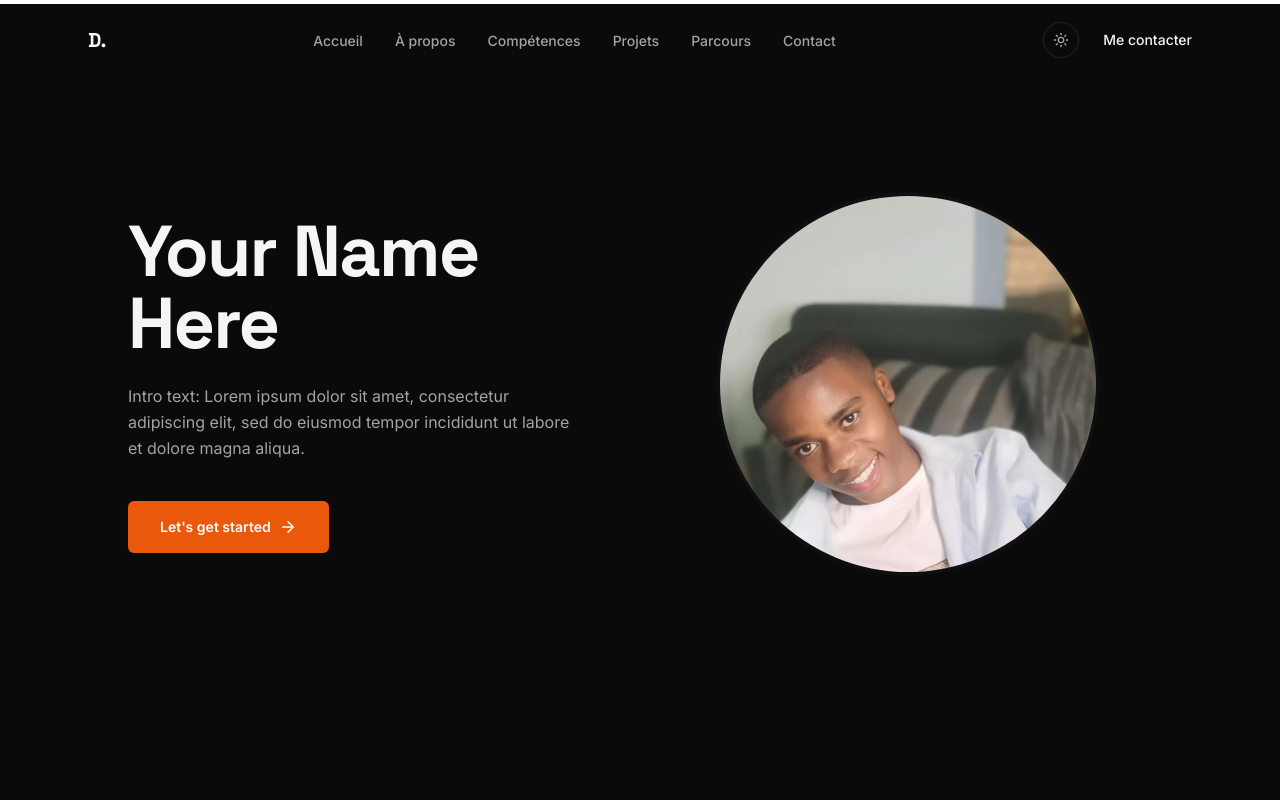
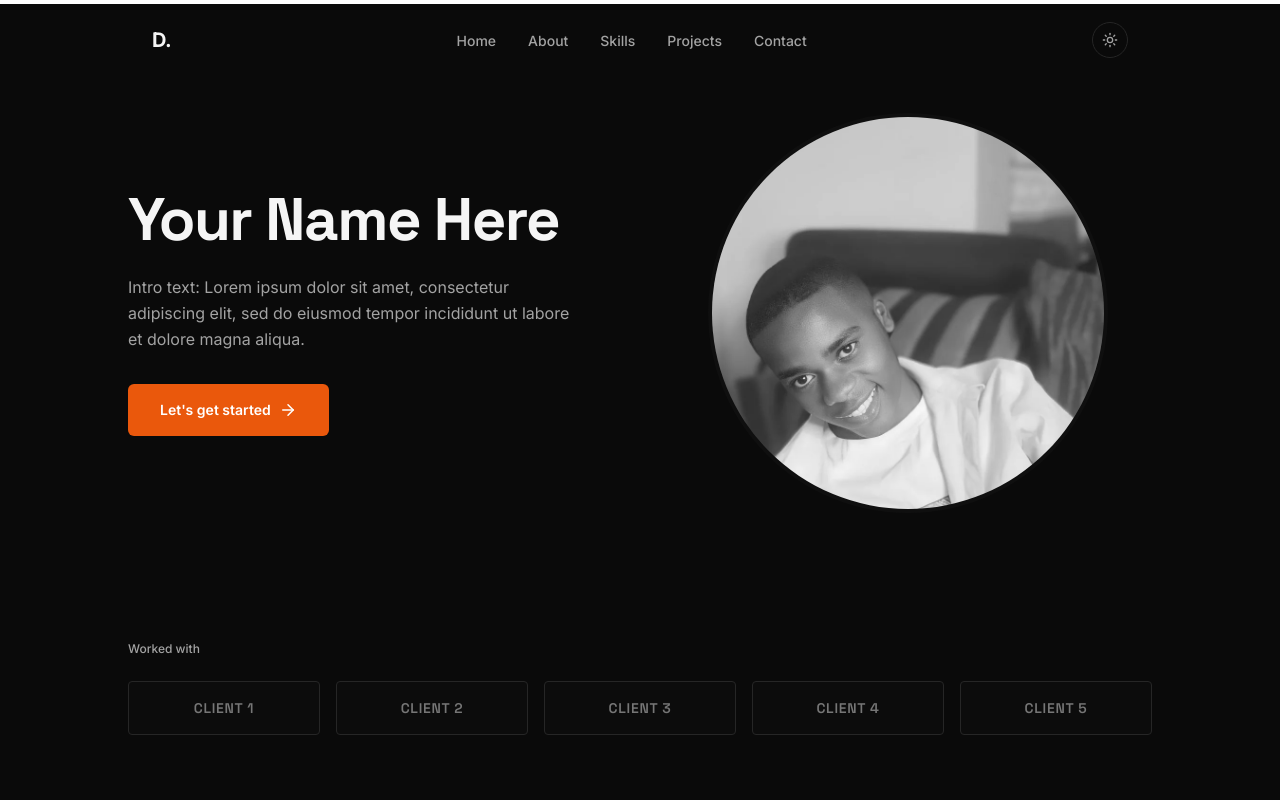
Before and after one commit to David-dev576/dev-portfolio, a Next.js app: page /dev-portfolio/ in a window 1280 px wide. Shown: the top 800 px of the page. Built offline with nearby package versions, Linux system fonts and the light colour scheme.

Commit message:
Feat: new SaaS-style header and hero design with round photo

```diff
--- a/components/layout/Navbar.tsx
+++ b/components/layout/Navbar.tsx
@@ -1,17 +1,15 @@
 'use client';
 
-import Link from 'next/link';
 import { useEffect, useState } from 'react';
 import { Menu, X } from 'lucide-react';
 import { ThemeToggle } from './ThemeToggle';
 import { cn } from '@/lib/utils';
 
 const links = [
-  { href: '/dev-portfolio/#accueil', label: 'Accueil' },
-  { href: '/dev-portfolio/#a-propos', label: 'À propos' },
-  { href: '/dev-portfolio/#competences', label: 'Compétences' },
-  { href: '/dev-portfolio/projets', label: 'Projets' }, // Lien de page
-  { href: '/dev-portfolio/#parcours', label: 'Parcours' },
+  { href: '/dev-portfolio/#accueil', label: 'Home' },
+  { href: '/dev-portfolio/#a-propos', label: 'About' },
+  { href: '/dev-portfolio/#competences', label: 'Skills' },
+  { href: '/dev-portfolio/projets', label: 'Projects' },
   { href: '/dev-portfolio/#contact', label: 'Contact' },
 ];
 
@@ -31,19 +29,20 @@ export function Navbar() {
       className={cn(
         'fixed inset-x-0 top-0 z-40 transition-all duration-300',
         scrolled
-          ? 'border-b border-border bg-bg-primary/90 backdrop-blur-md'
-          : 'border-b border-transparent bg-transparent'
+          ? 'bg-bg-primary/90 backdrop-blur-md'
+          : 'bg-transparent'
       )}
     >
-      <nav className="mx-auto flex h-20 w-full max-w-6xl items-center justify-between px-6">
-        <a href="/dev-portfolio/" className="flex items-center gap-2 font-display text-xl font-bold tracking-tight">
+      <nav className="mx-auto flex h-20 w-full max-w-5xl items-center justify-between px-6">
+        {/* Logo simple */}
+        <a href="/dev-portfolio/" className="text-xl font-bold tracking-tight">
           D.
         </a>
 
+        {/* Liens centraux */}
         <ul className="hidden items-center gap-8 md:flex">
           {links.map((link) => (
             <li key={link.href}>
-              {/* On utilise <a> pour TOUT, car c'est le plus sûr sur GitHub Pages */}
               <a
                 href={link.href}
                 className="text-sm font-medium text-fg-secondary transition-colors hover:text-fg-primary"
@@ -54,25 +53,21 @@ export function Navbar() {
           ))}
         </ul>
 
-        <div className="flex items-center gap-6">
+        {/* Actions (Thème + Menu mobile) */}
+        <div className="flex items-center gap-4">
           <ThemeToggle />
-          <a
-            href="/dev-portfolio/#contact"
-            className="hidden md:inline-flex text-sm font-medium hover:text-accent-primary transition-colors"
-          >
-            Me contacter
-          </a>
           <button
             type="button"
             onClick={() => setOpen((v) => !v)}
             className="inline-flex h-10 w-10 items-center justify-center md:hidden"
-            aria-label={open ? 'Fermer' : 'Ouvrir'}
+            aria-label={open ? 'Close' : 'Menu'}
           >
             {open ? <X size={20} /> : <Menu size={20} />}
           </button>
         </div>
       </nav>
 
+      {/* Menu Mobile */}
       {open && (
         <div className="border-t border-border bg-bg-primary md:hidden">
           <ul className="flex flex-col px-6 py-4">
--- a/components/sections/Hero.tsx
+++ b/components/sections/Hero.tsx
@@ -5,19 +5,22 @@ import { Reveal } from '@/components/ui/Reveal';
 
 export function Hero() {
   return (
-    <section id="accueil" className="relative min-h-[90vh] flex items-center px-6 pt-32 pb-20">
-      <div className="mx-auto w-full max-w-5xl grid md:grid-cols-2 gap-12 items-center">
+    <section id="accueil" className="relative min-h-screen flex flex-col justify-center px-6 pt-24 pb-12">
+      <div className="mx-auto w-full max-w-5xl">
 
-        {/* Texte de gauche */}
-        <div className="flex flex-col items-start">
+        {/* Contenu principal */}
+        <div className="grid md:grid-cols-2 gap-12 items-center">
+
+          {/* Colonne de gauche */}
+          <div className="flex flex-col items-start pt-10 md:pt-0">
             <Reveal>
-            <h1 className="font-display text-5xl md:text-6xl lg:text-7xl font-bold tracking-tight mb-6">
+              <h1 className="font-display text-5xl md:text-6xl font-bold tracking-tight mb-6 text-fg-primary">
                 Your Name Here
               </h1>
             </Reveal>
 
             <Reveal delay={0.1}>
-            <p className="text-base text-fg-secondary leading-relaxed mb-10 max-w-md">
+              <p className="text-base text-fg-secondary leading-relaxed mb-8 max-w-md">
                 Intro text: Lorem ipsum dolor sit amet, consectetur adipiscing elit, sed do eiusmod tempor incididunt ut labore et dolore magna aliqua.
               </p>
             </Reveal>
@@ -32,15 +35,35 @@ export function Hero() {
             </Reveal>
           </div>
 
-        {/* Photo ronde à droite */}
-        <Reveal delay={0.3} className="relative aspect-square w-full max-w-sm mx-auto md:ml-auto">
-          <div className="absolute inset-0 rounded-full overflow-hidden border-4 border-bg-secondary bg-[#334155]">
-            {/* 📸 Utilise la même image que dans About */}
+          {/* Colonne de droite (Photo ronde) */}
+          <Reveal delay={0.3} className="relative aspect-square w-full max-w-[400px] mx-auto md:ml-auto">
+            <div className="absolute inset-0 rounded-full overflow-hidden border-4 border-bg-secondary bg-bg-card">
+              {/* 📸 Photo de David */}
               <img
                 src="/dev-portfolio/images/david.webp"
                 alt="David"
-              className="object-cover w-full h-full"
+                className="object-cover w-full h-full grayscale hover:grayscale-0 transition-all duration-700"
               />
+            </div>
+          </Reveal>
+
+        </div>
+
+        {/* Section "Worked with" (Logos) */}
+        <Reveal delay={0.4} className="mt-24 md:mt-32">
+          <p className="text-xs font-medium text-fg-secondary mb-6">Worked with</p>
+          <div className="grid grid-cols-2 md:grid-cols-5 gap-4">
+            {/* Remplace les noms par tes vraies entreprises/clients si besoin */}
+            {['Client 1', 'Client 2', 'Client 3', 'Client 4', 'Client 5'].map((client, i) => (
+              <div
+                key={i}
+                className="flex items-center justify-center rounded border border-border bg-bg-secondary/50 py-4 px-2"
+              >
+                <span className="font-display text-sm font-semibold tracking-wider text-fg-secondary uppercase opacity-70">
+                  {client}
+                </span>
+              </div>
+            ))}
           </div>
         </Reveal>
 
```
Lines whose indentation alone changed are shown as unchanged.
